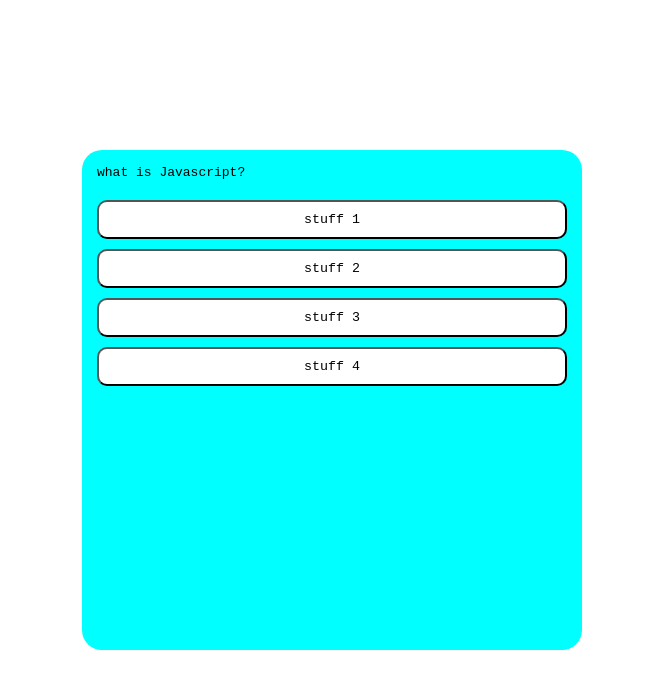
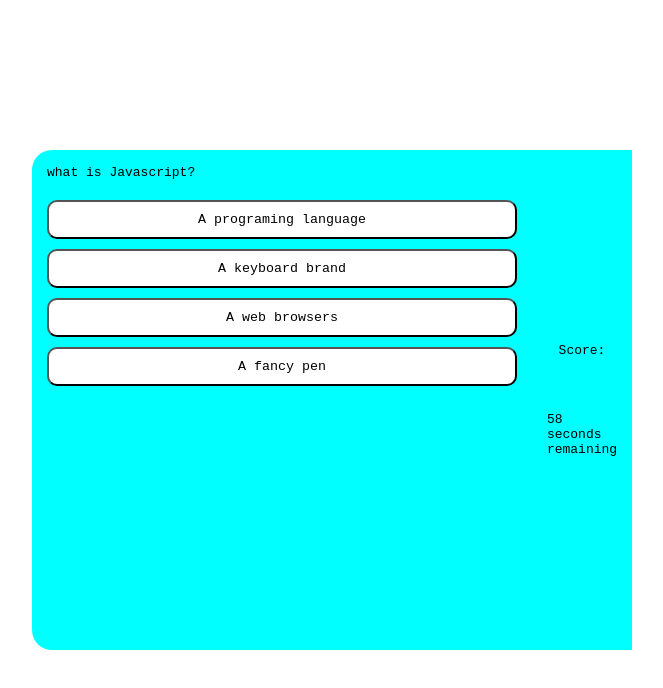
Before and after one commit to jsobie3/JavaScript-Quiz, a plain HTML site: page index.html in a window 1280 px wide. Both pictures are taken after a click on the button "Start". Shown: the whole page, without its empty margins (308-971 px from the left). Drawn offline with Linux system fonts and the light colour scheme.

Commit message:
timer and quiz loading

```diff
--- a/Assets/script.js
+++ b/Assets/script.js
@@ -1,89 +1,124 @@
 var startButton = document.getElementById('startBtn');
 var nextButton = document.getElementById('nextBtn');
 var questionContainerElement = document.getElementById(`question-container`)
-const questionElement = document.getElementById ('question')
-const  answerButtonsElement = document.getElementById('answer-buttons')
+const questionElement = document.getElementById('question')
+const answerButtonsElement = document.getElementById('answer-buttons')
+var timerEl = document.getElementById('time');
+let shuffledQuestions, currentQuestionIndex
+var wrongAnswer = 0
+var rightAnswer = 0
+var score = document.querySelector("score")
 
-let shuffledQuestions, currentQuestionIndex
+var score = 0;
 
 startButton.addEventListener(`click`, startGame);
 nextButton.addEventListener('click', () => {
   currentQuestionIndex++
-  setNextQuestion()
+  NextQuestion()
 })
 
-function startGame (){
+function startGame() {
   console.log("test")
+  setTime();
   startButton.classList.add('hide')
-  shuffledQuestions = questions.sort (() => Math.random() - 0)
+  shuffledQuestions = questions.sort(() => Math.random() - 0)
   currentQuestionIndex = 0
-  questionContainerElement.classList.remove ('hide')
-  setNextQuestion()
+  questionContainerElement.classList.remove('hide')
+  NextQuestion()
+  if (secondsLeft <=0 ){
+    clearInterval(secondsLeft)
+    quizEnd();
+  }
 }
 
-function setNextQuestion () {
+function quizEnd() {
+  secondsLeft.textContent = "Done";
+  clearInterval(timerId);
+}
+
+function NextQuestion() {
   resetState()
   showQuestion(shuffledQuestions[currentQuestionIndex])
 
 }
+var secondsLeft = 60;
+function setTime() {
+  startButton.classList.add("hide")
+  var timerInterval = setInterval(function() {
+    secondsLeft--;
+    timerEl.textContent = secondsLeft + " seconds remaining"
 
-function showQuestion (question){
+    if(secondsLeft <= 0) {
+      clearInterval(timerInterval);
+
+      timeUp();
+    }
+  }, 1000);
+
+}
+
+console.log(timerEl)
+
+function showQuestion(question) {
   questionElement.innerText = question.question
   question.answers.forEach(answer => {
     const button = document.createElement('button')
     button.innerText = answer.text
     button.classList.add('btn')
-    if(answer.correct){
+    if (answer.correct) {
 
       button.dataset.correct = answer.correct
     }
-    button.addEventListener('click',selectAnswer)
+    button.addEventListener('click', selectAnswer)
     answerButtonsElement.appendChild(button)
   })
 }
 
-function resetState (){
-  nextButton.classList.add ('hide')
-  while (answerButtonsElement.firstChild){
+function resetState() {
+  nextButton.classList.add('hide')
+  while (answerButtonsElement.firstChild) {
     answerButtonsElement.removeChild(answerButtonsElement.firstChild)
   }
 }
 
-function selectAnswer (e)
-{
+function selectAnswer(e) {
   const selectedButton = e.target
   const correct = selectedButton.dataset.correct
-setStatusClass (document.body, correct)
+  setStatusClass(document.body, correct)
   Array.from(answerButtonsElement.children).forEach(button => {
     setStatusClass(button, button.dataset.correct)
     nextButton.classList.remove("hide")
   })
 
-function setStatusClass (element,corect ){
-  if (correct){
+
+  function setStatusClass(element, corect) {
+    if (correct) {
       element.classList.add('correct')
+      score++
     }
+
     else {
       element.classList.add('wrong')
+      wrongAnswer++
+      secondsLeft - 5;
+    }
   }
 }
 
-function clearStatusClass (element) {
-  element.classList.remove ("correct")
-  element.classList.remove ("wrong")
-}
 
-}
+
+
+
 
 const questions = [
   {
     question: "what is Javascript?",
 
     answers: [
-      { text: "stuff 1", correcet: true },
-      { text: "stuff 2", correcet: false },
-      { text: "stuff 3", correcet: false },
-      { text: "stuff 4", correcet: false },
+      { text: "A programing language", correcet: true },
+      { text: "A keyboard brand", correcet: false },
+      { text: "A web browsers", correcet: false },
+      { text: "A fancy pen", correcet: false },
     ]
   },
 
@@ -91,10 +126,10 @@
     question: "what is HTML?",
 
     answers: [
-      { text: "stuff 1", correcet: true },
-      { text: "stuff 2", correcet: false },
-      { text: "stuff 3", correcet: false },
-      { text: "stuff 4", correcet: false },
+      { text: "Hype Text Markup Langage", correcet: true },
+      { text: "CSS", correcet: false },
+      { text: "Javascript", correcet: false },
+      { text: "None of the above", correcet: false },
     ]
   },
 
@@ -102,10 +137,10 @@
     question: "what is CSS?",
 
     answers: [
-      { text: "stuff 1", correcet: true },
-      { text: "stuff 2", correcet: false },
-      { text: "stuff 3", correcet: false },
-      { text: "stuff 4", correcet: false },
+      { text: "Cascading Style Sheet", correcet: true },
+      { text: "HTML", correcet: false },
+      { text: "Javascript", correcet: false },
+      { text: "None of the above", correcet: false },
     ]
   },
 
@@ -113,11 +148,13 @@
     question: "What is an event listener?",
 
     answers: [
-      { text: "stuff 1", correcet: true },
-      { text: "stuff 2", correcet: false },
-      { text: "stuff 3", correcet: false },
-      { text: "stuff 4", correcet: false },
+      { text: "A JS procedure that waits for an event occur", correcet: true },
+      { text: "A club promoter", correcet: false },
+      { text: "People at a concert", correcet: false },
+      { text: "All the above", correcet: false },
     ]
-  }
+  },
+
+  { question: "All Done!" }
 
 ]
--- a/Assets/style.css
+++ b/Assets/style.css
@@ -18,10 +18,21 @@
     height: 500px;
     max-width: 80%;
     background-color: aqua;
-    border-radius: 20px;
+    border-radius: 20px 0px 0px 20px;
     padding: 15px;
 }
-
+.container-data {
+    width: 100px;
+    height: 500px;
+    max-width: 80%;
+    background-color: aqua;
+    border-radius: 0px 0px 0px 0px;
+    padding: 15px;
+    display: flex;
+    justify-content:center ;
+    align-items: center;
+    flex-direction: column;
+}
 .btn-grid {
     display: grid;
     gap: 10px;
@@ -46,3 +57,24 @@
 .hide {
     display: none;
 }
+
+.nextBtn {
+    margin: 40%;
+}
+
+.startBtn{
+    margin: 30%;
+}
+
+.question{
+    margin: 50%;
+}
+
+.score{
+    margin: 10%;
+    padding:10%;
+}
+.time{
+    margin: 10%;
+    padding:10%;
+}
--- a/index.html
+++ b/index.html
@@ -1,39 +1,51 @@
 <!DOCTYPE html>
 <html lang="en">
+
 <head>
     <meta charset="UTF-8">
     <meta http-equiv="X-UA-Compatible" content="IE=edge">
     <meta name="viewport" content="width=device-width, initial-scale=1.0">
     <title>JavaScript Quiz
     </title>
-    <link href="./Assets/style.css" rel = "stylesheet">
+    <link href="./Assets/style.css" rel="stylesheet">
 </head>
 
 
 
 <body>
- <div class="topbar">
+    <div class="topbar">
 
- </div>
- <div class = "container">
-    <div id = "question-container" class = hide >
-    <div id = "question" > Question </div>
-    <div id = "answer-buttons" class = "btn-grid">
-        <button class = "btn">Answer 1</button>
-        <button class = "btn">Answer 2</button>
-        <button class = "btn">Answer 3</button>
-        <button class = "btn">Answer 4</button>
     </div>
- </div>
+    <div class="container">
+        <div id="question-container" class=hide>
+            <div id="question"> Question </div>
+            <div id="answer-buttons" class="btn-grid">
+                <button class="btn">Answer 1</button>
+                <button class="btn">Answer 2</button>
+                <button class="btn">Answer 3</button>
+                <button class="btn">Answer 4</button>
+            </div>
+        </div>
 
 
 
- <div class = "controls">
-    <button id= "nextBtn" class = "nextBtn btn hide" >Next</button>
-    <button id= "startBtn" class = "startBtn btn">Start</button>
- </div>
-</div>
+        <div class="controls">
+            <button id="nextBtn" class="nextBtn btn hide">Next</button>
+            <button id="startBtn" class="startBtn btn">Start</button>
+        </div>
 
-    <script src = "Assets/script.js"></script>
+    </div>
+    <div class = " container-data ">
+        <div class="score">
+            <p id="score">Score: </p>
+        </div>
+
+        <div class=" time ">
+            <p id="time">Time left:</p>
+        </div>
+    </div>
+
+    <script src="Assets/script.js"></script>
 </body>
+
 </html>
```
Lines whose indentation alone changed are shown as unchanged.
